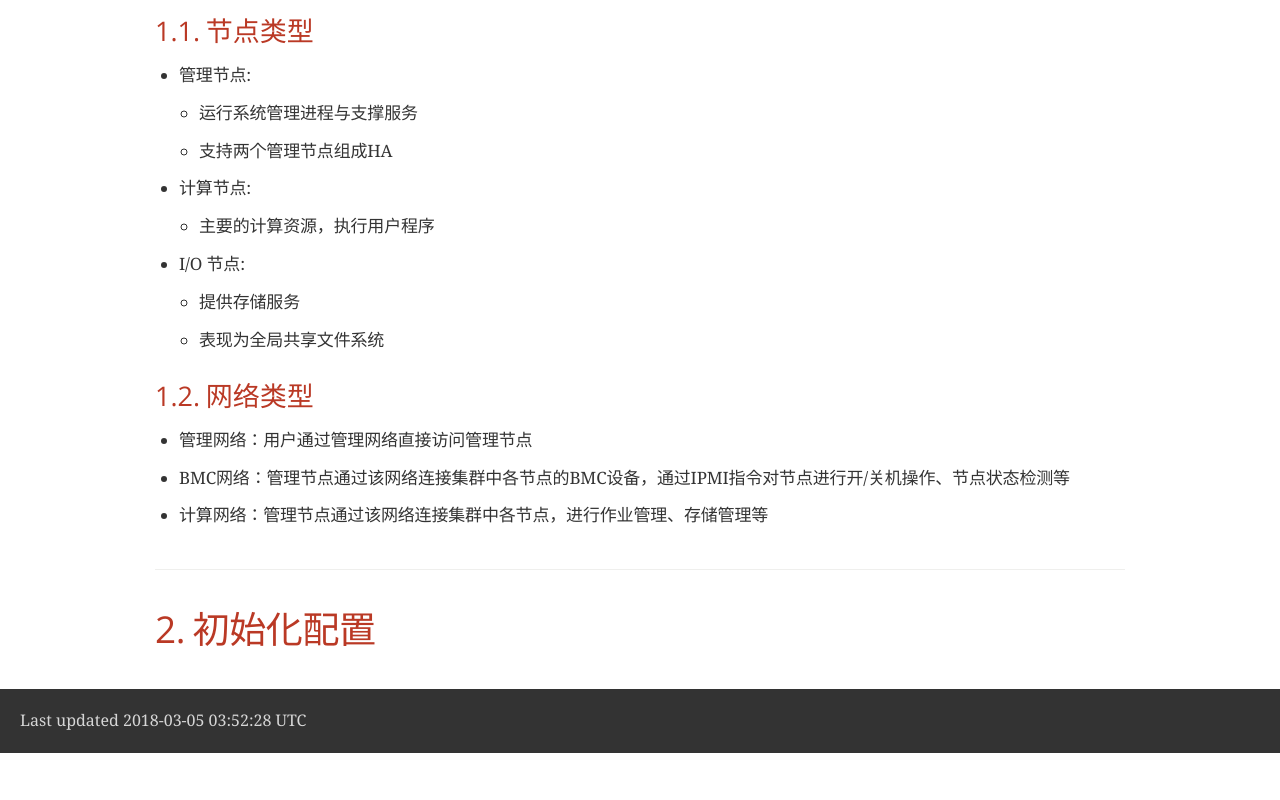
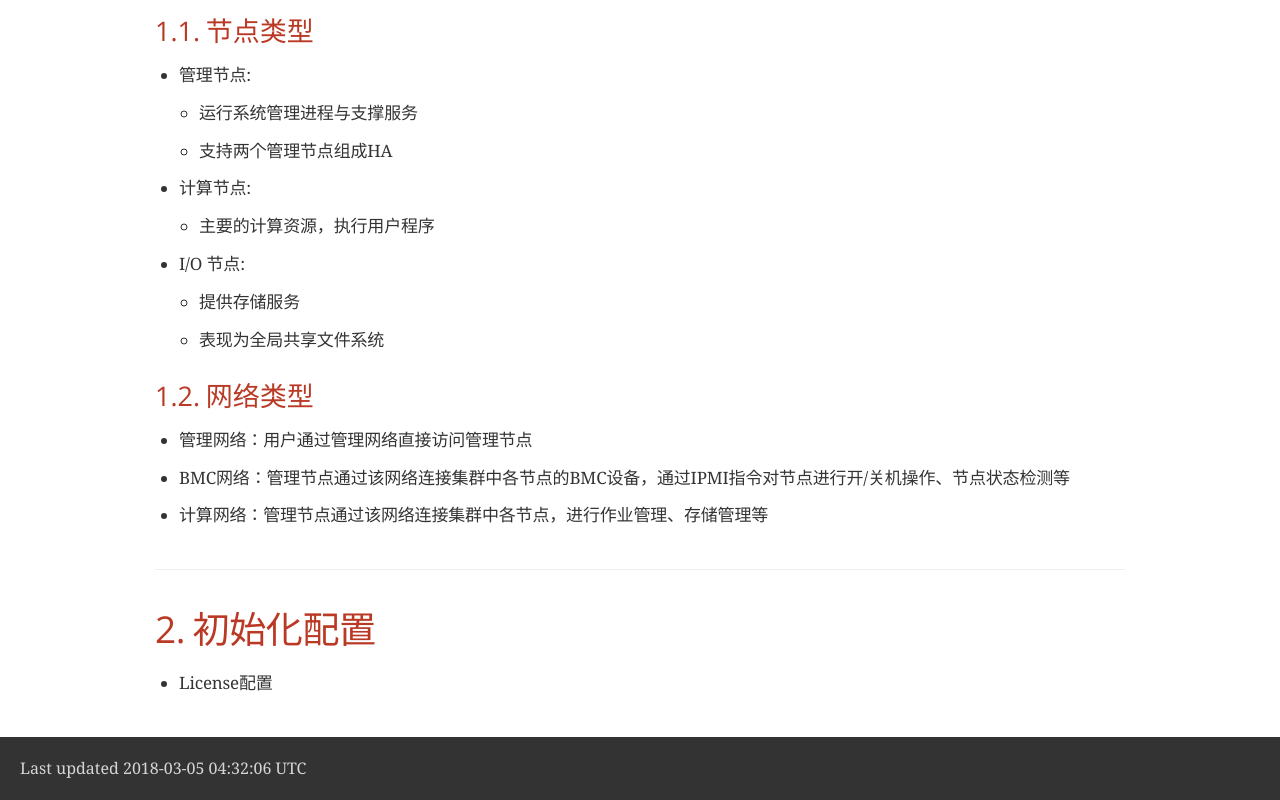
Before and after one commit to China-HPC/user-guide-dist, a plain HTML site: page index.html in a window 1280 px wide. Shown: the part 841-1641 px from the top of the page. Before the commit the page ends 1594 px from the top, so only its background shows below. Drawn offline with nearby package versions, Linux system fonts and the light colour scheme; a web font is replaced by a local one.

Commit message:
Auto Deploy to GitHub Pages

```diff
--- a/index.html
+++ b/index.html
@@ -527,13 +527,19 @@ body.book #toc,body.book #preamble,body.book h1.sect0,body.book .sect1>h2{page-b
 <div class="sect1">
 <h2 id="初始化配置">2. 初始化配置</h2>
 <div class="sectionbody">
-
+<div class="ulist">
+<ul>
+<li>
+<p>License配置</p>
+</li>
+</ul>
+</div>
 </div>
 </div>
 </div>
 <div id="footer">
 <div id="footer-text">
-Last updated 2018-03-05 03:52:28 UTC
+Last updated 2018-03-05 04:32:06 UTC
 </div>
 </div>
 </body>
```
Also changed, not shown: 1 other file.
